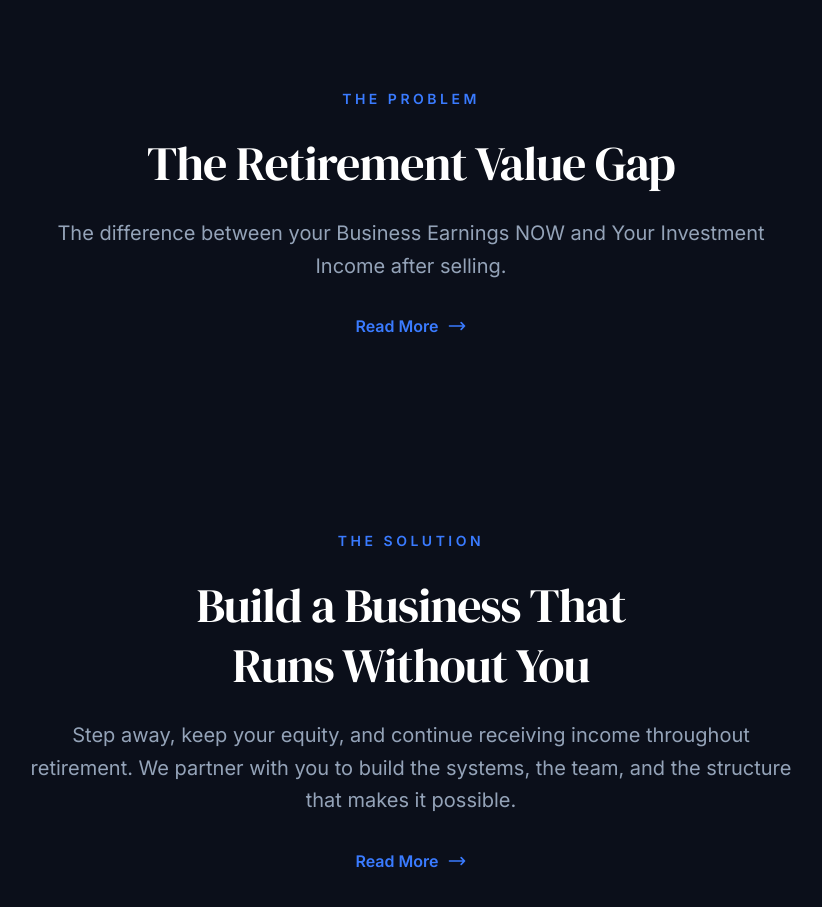
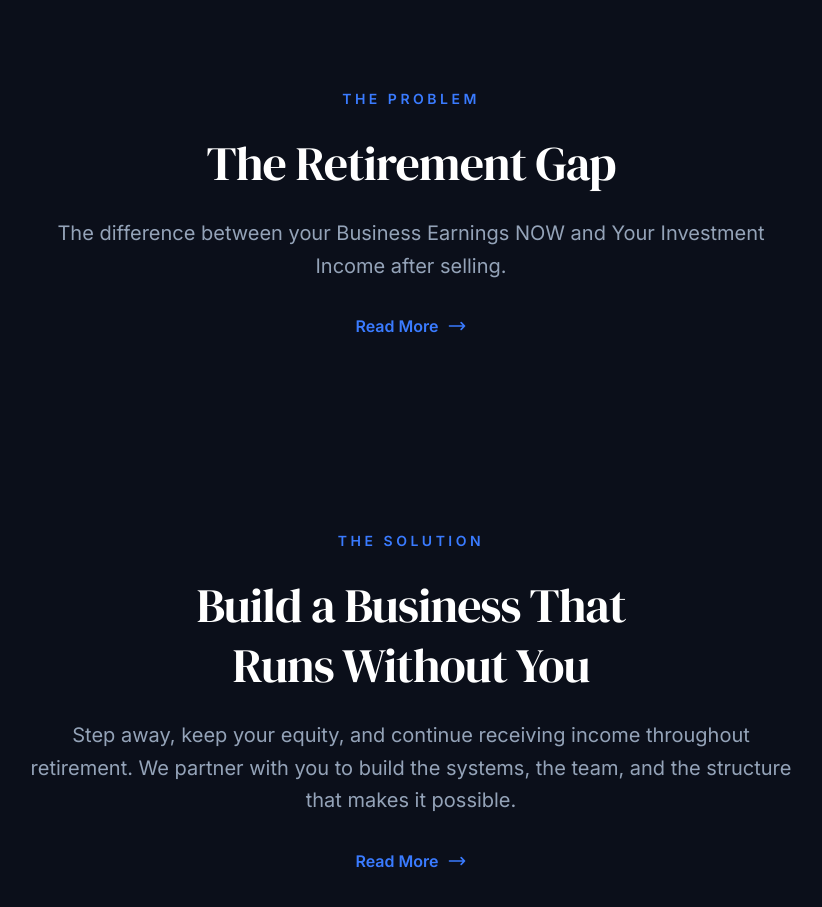
Before and after one commit to Netricro/Retire-Without-Selling, a Next.js app: page / in a window 1280 px wide. Shown: the part 1200-2107 px from the top of the page, without its empty margins (229-1051 px from the left). Built offline with nearby package versions, Linux system fonts and the light colour scheme.

Commit message:
Replace all instances of Retirement Value Gap with Retirement Gap

```diff
--- a/src/app/page.tsx
+++ b/src/app/page.tsx
@@ -79,7 +79,7 @@ export default function Home() {
             The Problem
           </p>
           <h2 className="text-4xl md:text-5xl mb-6 leading-tight">
-            The Retirement Value Gap
+            The Retirement Gap
           </h2>
           <p className="text-xl text-[#94a3b8] mb-8 max-w-3xl mx-auto leading-relaxed">
             The difference between your Business Earnings NOW and Your Investment Income after selling.
--- a/src/app/the-problem/page.tsx
+++ b/src/app/the-problem/page.tsx
@@ -2,7 +2,7 @@ import Link from 'next/link';
 
 export const metadata = {
   title: 'The Problem | Retire Without Selling',
-  description: 'The Retirement Value Gap: the difference between what your business is worth and what you need to retire. Most UK owners discover it too late.',
+  description: 'The Retirement Gap: the difference between what your business is worth and what you need to retire. Most UK owners discover it too late.',
 };
 
 export default function TheProblem() {
@@ -12,7 +12,7 @@ export default function TheProblem() {
         The Problem
       </p>
       <h1 className="text-4xl md:text-6xl mb-8 leading-tight">
-        The Retirement Value Gap
+        The Retirement Gap
       </h1>
 
       <div className="space-y-8 text-lg text-[#94a3b8] leading-relaxed">
@@ -55,7 +55,7 @@ export default function TheProblem() {
         </p>
 
         <p>
-          This is called the <strong className="text-[#3A7BFF]">Retirement Value Gap</strong>
+          This is called the <strong className="text-[#3A7BFF]">Retirement Gap</strong>
         </p>
 
         <p>
--- a/src/app/your-story/page.tsx
+++ b/src/app/your-story/page.tsx
@@ -2,7 +2,7 @@ import Link from 'next/link';
 
 export const metadata = {
   title: 'Your Story | Retire Without Selling',
-  description: 'Ric Wilson lived the Retirement Value Gap. Now he helps other business owners build value and retire on their own terms.',
+  description: 'Ric Wilson lived the Retirement Gap. Now he helps other business owners build value and retire on their own terms.',
 };
 
 export default function YourStory() {
```
